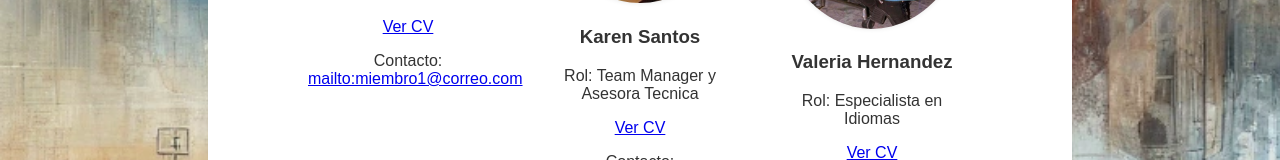
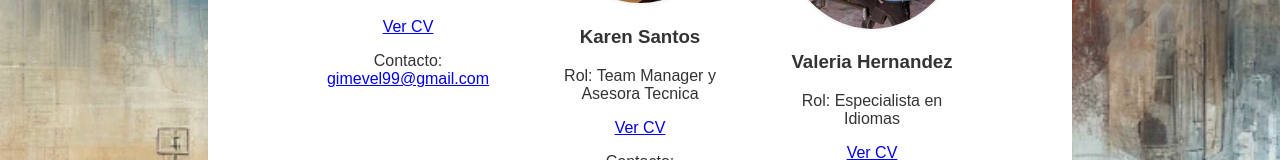
Before and after one commit to valeunchupetin/El-Grupito-del-Fondo, a plain HTML site: page index.html in a window 1280 px wide. Shown: the part 1003-1163 px from the top of the page. Drawn offline with Linux system fonts and the light colour scheme; files whose address does not match are found by name.

Commit message:
Update index.html

```diff
--- a/index.html
+++ b/index.html
@@ -45,7 +45,7 @@
                 <h3>Gimena Velazco</h3>
                 <p>Rol: Asesora de Calidad</p>
                 <a href="gimecv.pdf">Ver CV</a>
-                <p>Contacto: <a href="mailto:miembro1@correo.com">mailto:miembro1@correo.com</a></p>
+                <p>Contacto: <a href="gimevel99@gmail.com">gimevel99@gmail.com</a></p>
             </div><div class="member">
                 <img src="El-Grupito-del-Fondo/karen.jpg" alt="Foto de Karen">
                 <h3>Karen Santos</h3>
```
